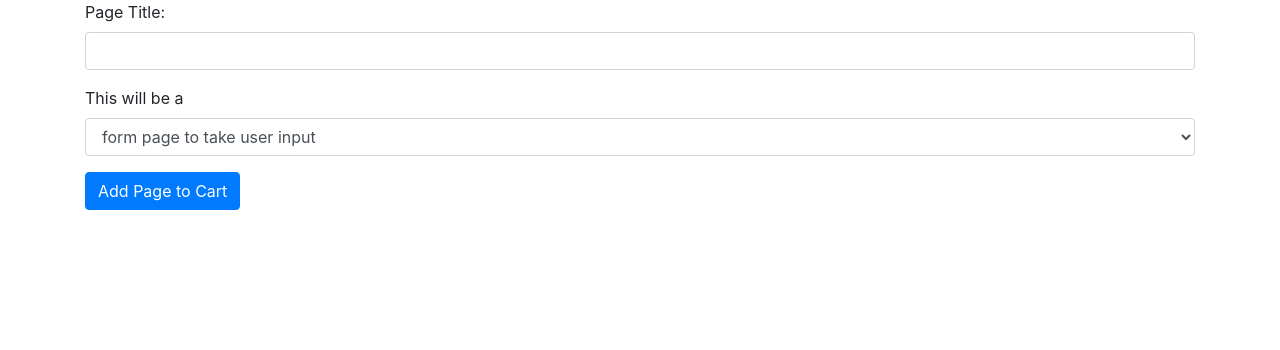
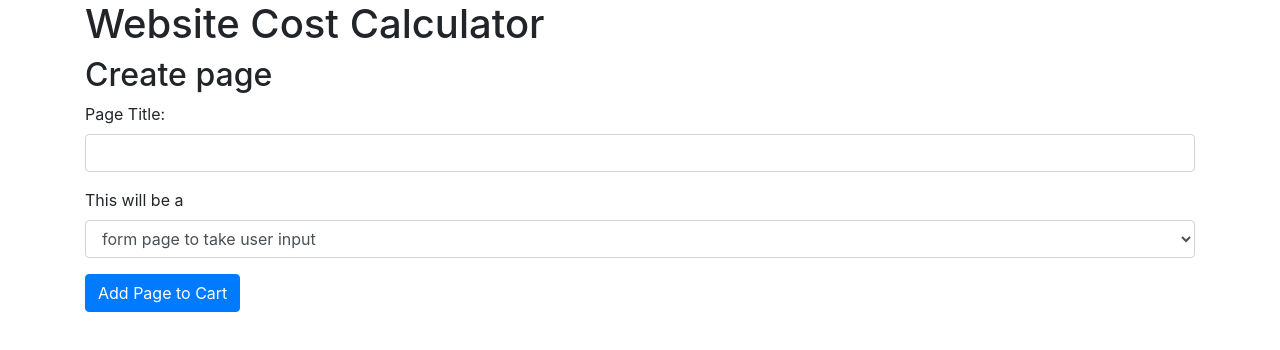
Before and after one commit to umair3/website-cost-calculator, a plain HTML site: page index.html in a window 1280 px wide. Drawn offline with nearby package versions, Linux system fonts and the light colour scheme.

Commit message:
Add headings

```diff
--- a/index.html
+++ b/index.html
@@ -10,7 +10,12 @@
 
   <body>
     <div class="container">
+      <header>
+        <h1>Website Cost Calculator</h1>
+      </header>
+
       <section>
+        <h2>Create page</h2>
         <form>
           <div class="form-group">
             <label for="page">Page Title:</label>
```
